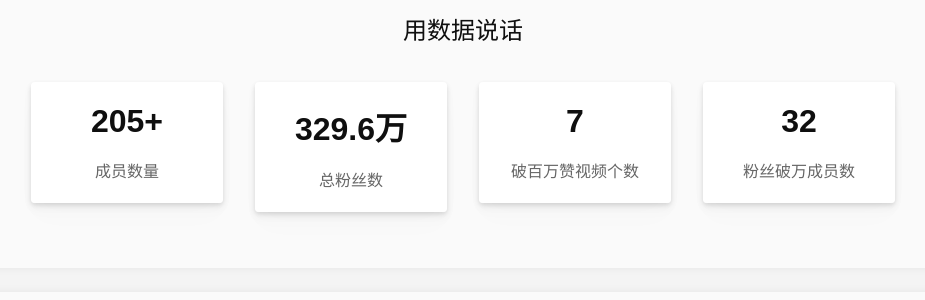
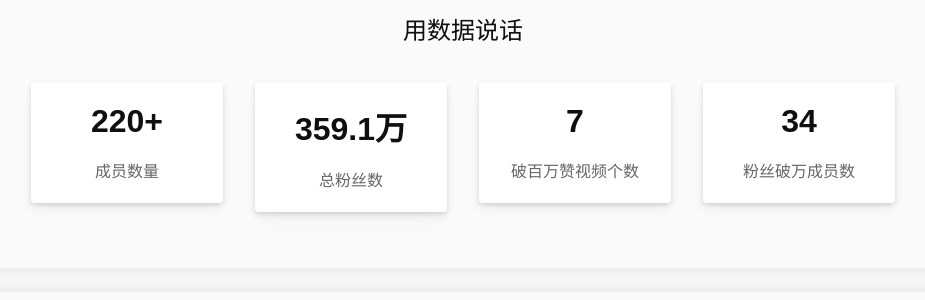
Before and after one commit to SRPNGO/srpngo.github.io, a Jekyll site: the page index.html, which Jekyll copies as it is, in a window 1280 px wide and 900 px high, scrolled down 4298 px. Shown: the part 157-457 px from the top of the window, without its empty margins (177-1102 px from the left). Built offline with Jekyll 4.4.1, drawn with Linux system fonts in a browser that asks for light colours.

Commit message:
docs: 更新成员数量、总粉丝数和粉丝破万成员数

```diff
--- a/index.html
+++ b/index.html
@@ -277,13 +277,13 @@
         <span class="data">
           <span
             ><div class="card">
-              <div class="cardValue"><p>205+</p></div>
+              <div class="cardValue"><p>220+</p></div>
               <div class="cardLabel"><p>成员数量</p></div>
             </div></span
           >
           <span
             ><div class="card">
-              <div class="cardValue"><p>329.6万</p></div>
+              <div class="cardValue"><p>359.1万</p></div>
               <div class="cardLabel"><p>总粉丝数</p></div>
             </div>
           </span>
@@ -295,7 +295,7 @@
           </span>
           <span>
             <div class="card">
-              <div class="cardValue"><p>32</p></div>
+              <div class="cardValue"><p>34</p></div>
               <div class="cardLabel"><p>粉丝破万成员数</p></div>
             </div>
           </span>
```
